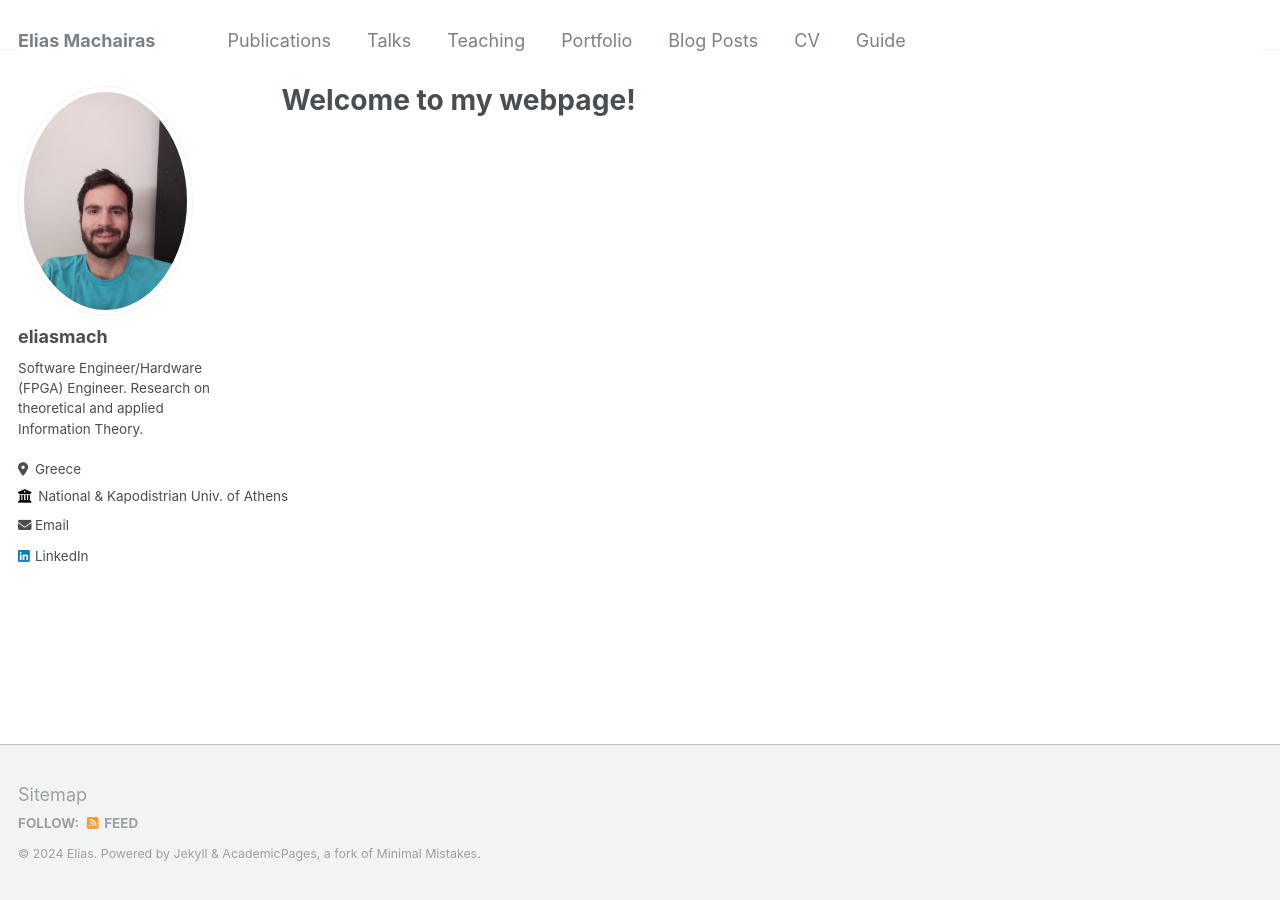
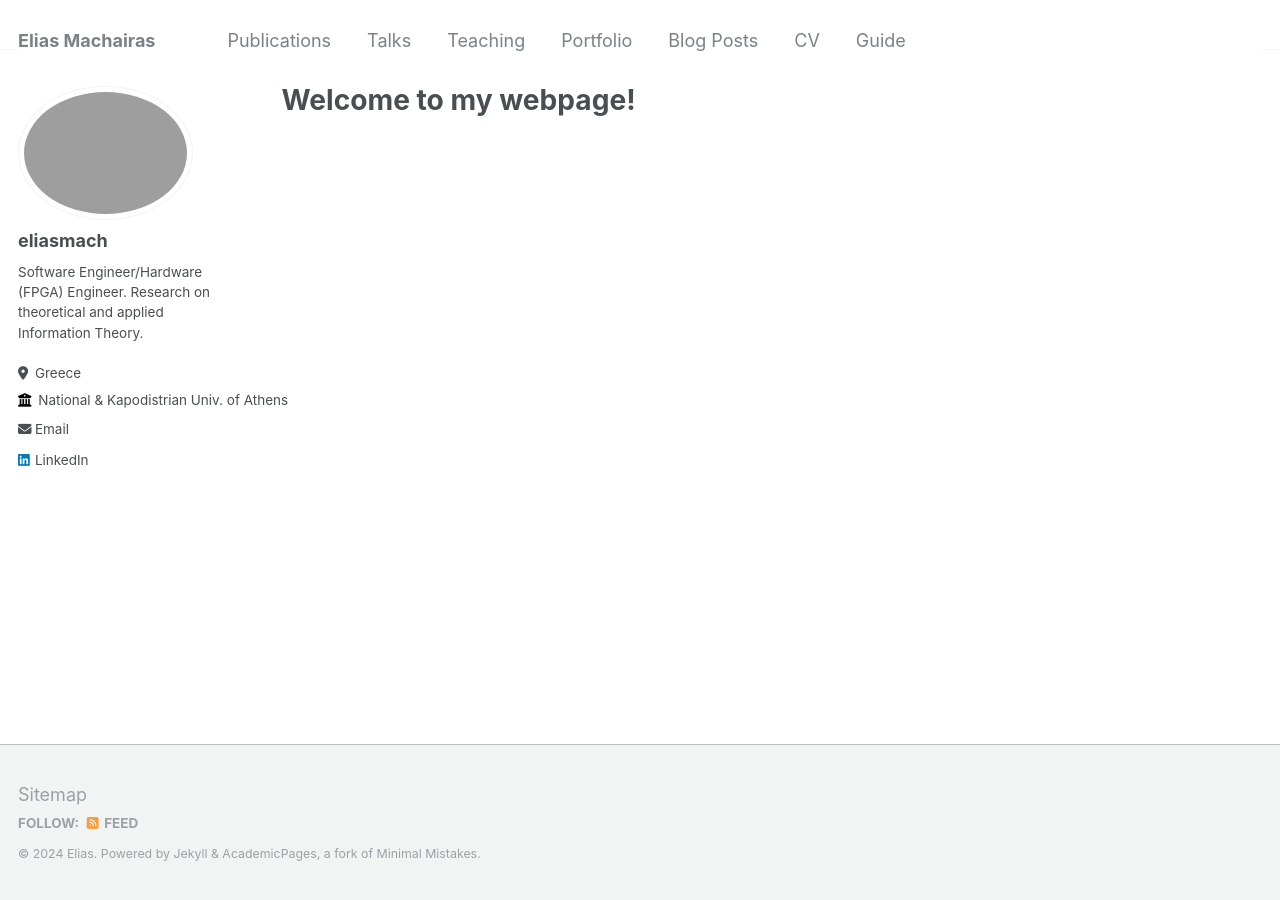
Before and after one commit to eliasmach/eliasmach.github.io, a Jekyll site: the page built from _pages/about.md, in a window 1280 px wide. Built offline with Jekyll 4.4.1, drawn with Linux system fonts in a browser that asks for light colours.

Commit message:
Update _config.yml

```diff
--- a/_config.yml
+++ b/_config.yml
@@ -21,7 +21,7 @@ repository               : "eliasmach/eliasmach.github.io"
 #               Additional customization can be done by editing /_includes/author-profile.html
 author:
   # Biographic information
-  avatar           : "https://eliasmach.github.io/files/eliasmach_picture.jpg"
+  avatar           : "https://eliasmach.github.io/files/elias_pic.jpg"
   name             : "eliasmach"
   pronouns         : # example: "she/her"
   bio              : "Software Engineer/Hardware (FPGA) Engineer. Research on theoretical and applied Information Theory."
```
